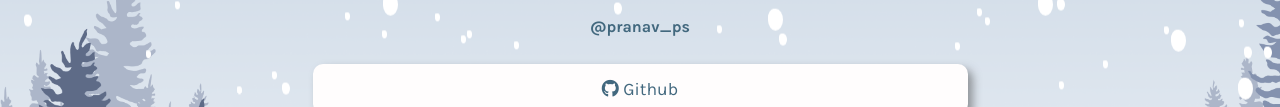
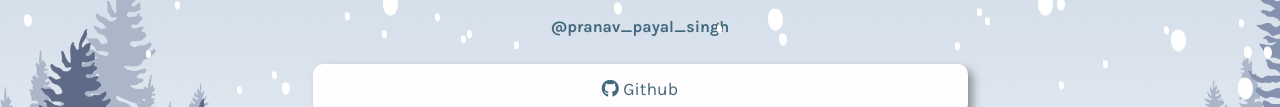
Before and after one commit to Pranav108/links, a plain HTML site: page index.html in a window 1280 px wide. Shown: the part 261-368 px from the top of the page. Drawn offline with Linux system fonts and the light colour scheme.

Commit message:
Update index.html

```diff
--- a/index.html
+++ b/index.html
@@ -40,7 +40,7 @@
     </div>
 
     <div id="userName">
-      @pranav_ps
+      @pranav_payal_singh
     </div>
 
     <div id="links">
```
